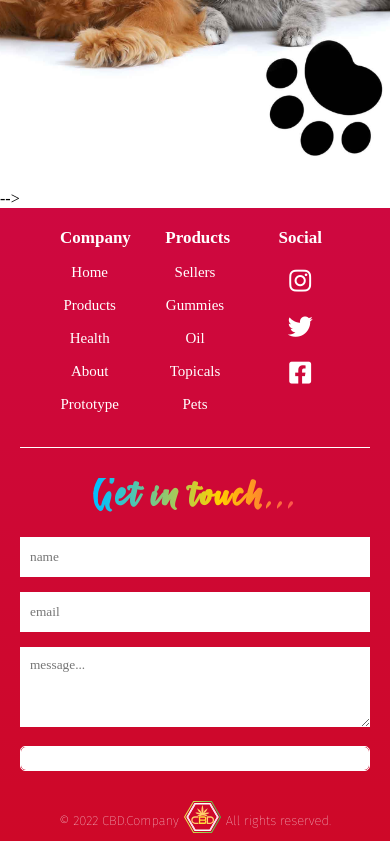
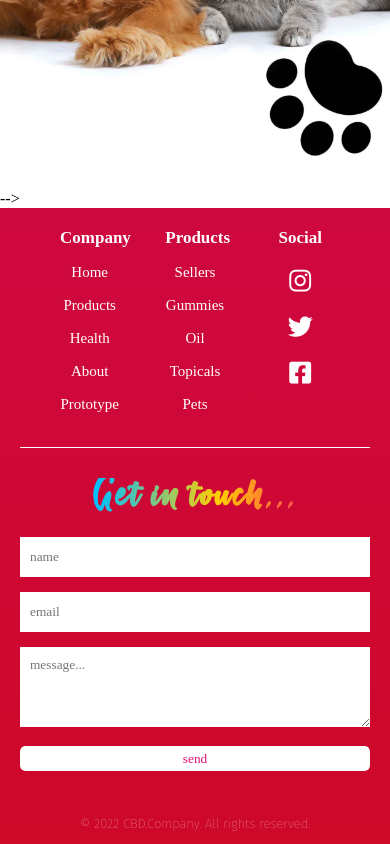
Before and after one commit to sranegar/e-commerce-cbd, a website: page index.html in a window 390 px wide. Shown: the part 10428-11272 px from the top of the page. Drawn offline with nearby package versions, Linux system fonts and the light colour scheme; a web font is replaced by a local one.

Commit message:
Changing button color in footer in media query

```diff
--- a/index.html
+++ b/index.html
@@ -377,30 +377,8 @@
         </div>
     </div>
     <div class="copyright-wrapper">
-    <p>© 2022 CBD.Company</p>
-    <svg class="pink-logo" xmlns="http://www.w3.org/2000/svg" xmlns:xlink="http://www.w3.org/1999/xlink" width="37.068" height="32.102" viewBox="0 0 37.068 32.102">
-      <defs>
-        <linearGradient id="linear-gradient" y1="0.5" x2="1" y2="0.5" gradientUnits="objectBoundingBox">
-          <stop offset="0" stop-color="#ffdcdc"/>
-          <stop offset="1" stop-color="#fffcae"/>
-        </linearGradient>
-      </defs>
-      <g id="Organic_CBD_Cannabis_Logo_In_Isolated_White_Background" data-name="Organic CBD Cannabis Logo In Isolated White Background" transform="translate(0 6.211)">
-        <g id="Group_1914" data-name="Group 1914" transform="translate(0 -6.211)">
-          <path id="Path_11549" data-name="Path 11549" d="M493.6,593.66h-3.367a3.7,3.7,0,0,1-2.749-1.1,3.81,3.81,0,0,1-1.087-2.788,3.557,3.557,0,0,1,1.076-2.7,3.838,3.838,0,0,1,2.76-1.026H493.6v1.327h-3.367a2.415,2.415,0,0,0-2.509,2.509,2.348,2.348,0,0,0,.708,1.773,2.494,2.494,0,0,0,1.8.68H493.6Z" transform="translate(-479.142 -570.693)" fill="#ffce6b"/>
-          <path id="Path_11550" data-name="Path 11550" d="M673.957,591.194a1.991,1.991,0,0,1-2.233,2.208h-5.294v-7.617h5.123a2.624,2.624,0,0,1,1.739.483,2.182,2.182,0,0,1,.6,1.781c0,.632-.1,1.346-.677,1.595A1.5,1.5,0,0,1,673.957,591.194Zm-1.35-3.156c0-.32.031-.926-.947-.926h-3.9v4.963h3.754c1.105,0,1.1-.565,1.1-.87s.01-.892-1.075-.892h-4.606v-1.327h4.691A.9.9,0,0,0,672.608,588.038Z" transform="translate(-651.544 -570.445)" fill="#ffdf3a"/>
-          <path id="Path_11551" data-name="Path 11551" d="M858.831,589.768a3.821,3.821,0,0,1-1.082,2.788,3.691,3.691,0,0,1-2.755,1.1h-3.5v-7.617h3.5a3.838,3.838,0,0,1,2.76,1.026A3.557,3.557,0,0,1,858.831,589.768Zm-1.327.112a2.415,2.415,0,0,0-2.509-2.509h-2.185v4.963h2.185a2.493,2.493,0,0,0,1.8-.68A2.348,2.348,0,0,0,857.5,589.879Z" transform="translate(-828.755 -570.693)" fill="#ffce6b"/>
-          <path id="Path_11552" data-name="Path 11552" d="M600.466,322.225a8.109,8.109,0,0,0-5.452.586s3.122-2.082,3.643-5.074a11.2,11.2,0,0,0-4.773,4.731,6.718,6.718,0,0,0,.48-4.34,18.492,18.492,0,0,0-.91-3.668,18.5,18.5,0,0,0-.911,3.668,6.783,6.783,0,0,0,.48,4.34,11.4,11.4,0,0,0-4.774-4.731c.52,2.992,3.643,5.074,3.643,5.074-3.318-1.366-5.452-.586-5.452-.586,1.3,1.431,5.062,1.887,5.062,1.887a7.335,7.335,0,0,0-3.358,1.183c2.277.716,4.8-.2,5.31-.2s3.1.813,5.309.2a8.216,8.216,0,0,0-3.358-1.183S599.165,323.656,600.466,322.225Z" transform="translate(-575.033 -310.487)" fill="#ffce6b"/>
-          <g id="Group_1913" data-name="Group 1913" transform="translate(2.443 2.116)">
-            <path id="Path_11553" data-name="Path 11553" d="M395.5,299.961H379.413l-8.045-13.935,8.045-13.935H395.5l8.045,13.935Zm-15.254-1.449h14.418l7.209-12.486-7.209-12.486H380.25l-7.209,12.486Z" transform="translate(-371.368 -272.092)" fill="#fff"/>
-          </g>
-          <path id="Path_11554" data-name="Path 11554" d="M343.126,223.559H324.592l-9.267,16.051,9.267,16.051h18.534l9.267-16.051Zm-.587,31.084H325.179L316.5,239.61l8.679-15.033h17.359l8.679,15.033Z" transform="translate(-315.325 -223.559)" fill="url(#linear-gradient)"/>
-          <path id="Path_11555" data-name="Path 11555" d="M919.193,272.092l-.82,1.514,7.358,12.421-7.4,12.486h-.059l.918,1.449,8.254-13.935Z" transform="translate(-892.823 -269.976)" fill="#ffd9ea"/>
-          <path id="Path_11556" data-name="Path 11556" d="M379.621,272.092l.82,1.514-7.358,12.421,7.4,12.486h.059l-.918,1.449-8.254-13.935Z" transform="translate(-368.924 -269.976)" fill="#ffd9ea"/>
-        </g>
-      </g>
-    </svg>
-    <p>All rights reserved.</p>
+    <p>© 2022 CBD.Company. All rights reserved.</p>
+
   </div>
 </section>
 <!-- JS -->
--- a/scss/subsections/footer.scss
+++ b/scss/subsections/footer.scss
@@ -149,16 +149,14 @@
     justify-content: center;
 
     p {
+      font-family: FiraSansThin;
+      color: $transparent-white;
+      font-size: 14px;
       margin-bottom: 0;
-      font-family: FiraSansThin;
-      color: $site-white;
-      margin: -8px 5px 0px 5px;
-      font-size: 14px;
+      padding-bottom: 5px;
     }
 
-    .pink-logo {
-      margin-top: -15px;
-    }
+
   }
 }
 
@@ -237,16 +235,15 @@
         button {
           float: none;
           width: 100%;
-          color: $site-white;
+          color: $site-pink;
           margin-top: 15px;
           background-color: transparent;
-          border: solid 1px $site-white;
+
 
           &:hover {
             cursor: pointer;
-            color: $site-pink;
+            color: $site-white;
             background-color: $site-white;
-            border: solid 1px $site-pink;
           }
         }
       }
--- a/scss/variables.scss
+++ b/scss/variables.scss
@@ -9,6 +9,7 @@ $product-price: #0000006e;
 $site-black: #000;
 $site-white: #fff;
 $transparent-black: rgba(0,0,0,.35);
+$transparent-white: rgba(255, 255, 255, 0.63);
 
 //site dimensions
 $content-width: 1000px;
```
Also changed, not shown: css/styles.css, 1 other file.
